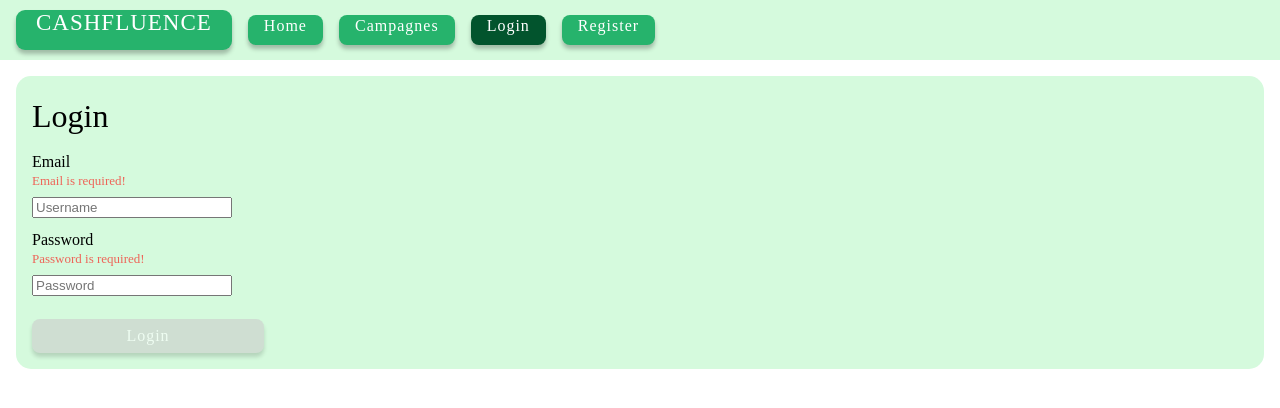
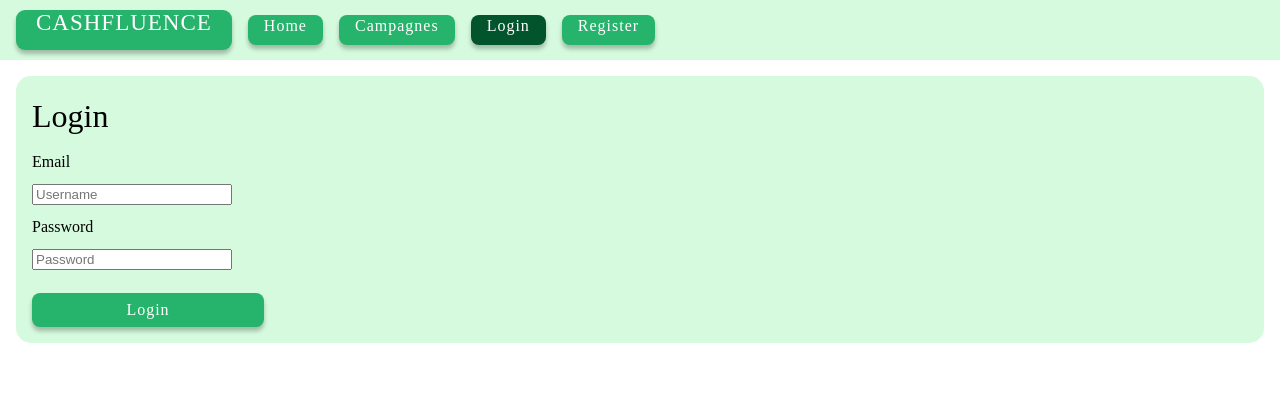
Before and after one commit to MrtnBalazs/influ-frontend, an Angular app: page /login in a window 1280 px wide. Shown: the top 408 px of the page. Built offline with nearby package versions, Linux system fonts and the light colour scheme; a web font is replaced by a local one.

Commit message:
Added animation to login fail message and removed validation error text when arriving to the page

```diff
--- a/src/app/signup/login/login.component.html
+++ b/src/app/signup/login/login.component.html
@@ -2,25 +2,25 @@
     <div class="login-title">Login</div>
     <div>
         <span class="text">Email</span>
-        @if(loginForm.get('username')?.errors?.['required']) {
+        @if(loginForm.get('username')?.errors?.['required'] && loginClicked) {
             <div class="validation-fail-text">Email is required!</div>
         }
-        @if(loginForm.get('username')?.errors?.['email']) {
+        @if(loginForm.get('username')?.errors?.['email'] && loginClicked) {
             <div class="validation-fail-text">Text is not an email!</div>
         }
     </div>
     <input style="width: 200px;" formControlName="username" type="text" placeholder="Username">
     <div>
         <span class="text">Password</span>
-        @if(loginForm.get('password')?.errors?.['required']) {
+        @if(loginForm.get('password')?.errors?.['required'] && loginClicked) {
             <div class="validation-fail-text">Password is required!</div>
         }
     </div>
     <input style="width: 200px;" formControlName="password" type="password" placeholder="Password">
-    <button [disabled]="loginForm.invalid" style="margin-top: 13px; width: 200px" class="navbar-button" type="submit">Login</button>
+    <button [disabled]="loginForm.invalid && loginClicked" style="margin-top: 13px; width: 200px" class="navbar-button" type="submit">Login</button>
 </form>
 @if(errorWhenLogin) {
-    <div class="red-container">
-        <div class="text" style="opacity: 0.5;">User does not exists, or email is not yet activated or password is wrong</div>
+    <div @shake class="red-container">
+        <div class="text" style="opacity: 0.5;">User does not exists, or email is not yet activated or password is wrong!</div>
     </div>
 }
--- a/src/app/signup/login/login.component.ts
+++ b/src/app/signup/login/login.component.ts
@@ -2,17 +2,31 @@ import { Component } from '@angular/core';
 import { AuthenticationService } from '../../service/authentication/authentication.service';
 import { Router } from '@angular/router';
 import { FormBuilder, FormsModule, ReactiveFormsModule, Validators } from '@angular/forms';
+import { animate, state, style, transition, trigger } from '@angular/animations';
 
 @Component({
   selector: 'app-login',
   standalone: true,
   imports: [FormsModule, ReactiveFormsModule],
   templateUrl: './login.component.html',
-  styleUrl: './login.component.css'
+  styleUrl: './login.component.css',
+  animations: [
+      trigger('shake', [
+      transition(':enter', [
+        style({ scale: (1) }),
+        //animate('200ms ease', style({ scale: (1.005) })),
+        animate('100ms ease', style({ transform: 'rotate(0.6deg)' })),
+        animate('100ms ease', style({ transform: 'rotate(-0.6deg)' })),
+        animate('100ms ease', style({ transform: 'rotate(0deg)' })),
+        //animate('200ms ease', style({ scale: (1) }))
+      ])
+    ])
+    ]
 })
 export class LoginComponent {
   loginForm: any;
   errorWhenLogin: Boolean = false;
+  loginClicked = false;
 
   constructor(
     private fb: FormBuilder,
@@ -26,6 +40,7 @@ export class LoginComponent {
   }
 
   formSubmitted() {
+    this.loginClicked = true;
     if (this.loginForm.invalid) return;
     this.errorWhenLogin = false;
     const { username, password } = this.loginForm.value;
```
